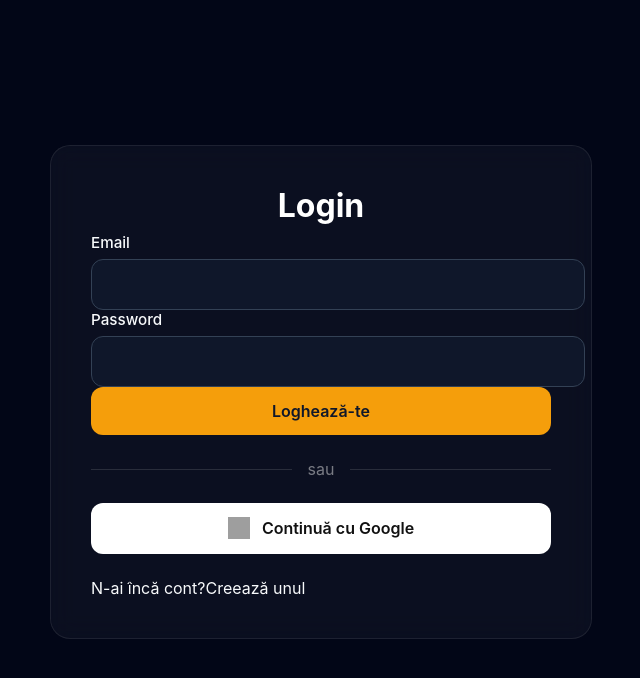
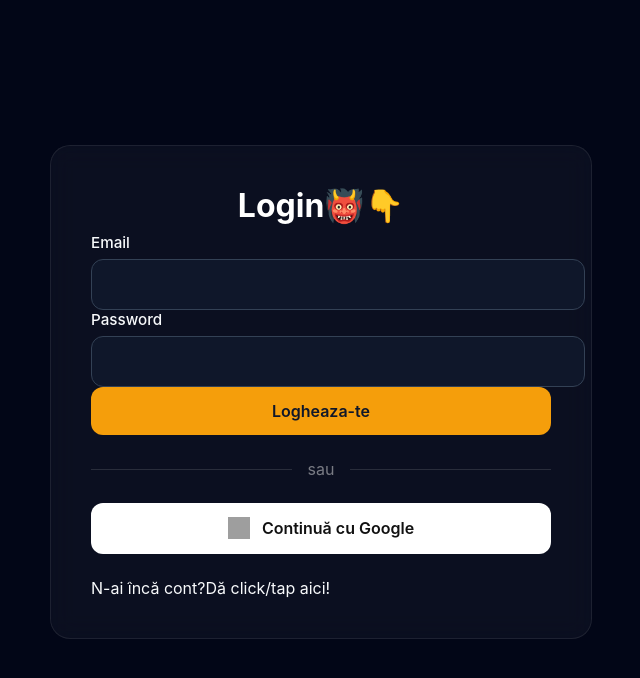
Before and after one commit to iRonic94/ii-predict, a React (Vite) app in the folder frontend/: page /login in a window 1280 px wide. Shown: the top 678 px of the page, without its empty margins (319-959 px from the left). Built offline with nearby package versions, Linux system fonts and the light colour scheme; no server answers; grey boxes are pictures that could not be loaded.

Commit message:
small change

```diff
--- a/frontend/src/pages/Login/Login.jsx
+++ b/frontend/src/pages/Login/Login.jsx
@@ -85,9 +85,8 @@ function Login() {
     return (
 
         <AuthLayout
-            title="Login"
+            title="Login👹👇"
         >
-
             <form
                 className="login-form"
                 onSubmit={handleSubmit}
@@ -122,9 +121,7 @@ function Login() {
                     fullWidth
                     disabled={loading}
                 >
-                    {loading
-                        ? 'Se autentifică...'
-                        : 'Loghează-te'}
+                    {loading ? 'Te loghez imediat...' : 'Logheaza-te'}
                 </Button>
 
             </form>
@@ -148,11 +145,9 @@ function Login() {
             </button>
 
             <p className="login-footer">
-
                 N-ai încă cont?
-
                 <Link to={ROUTES.REGISTER}>
-                    Creează unul
+                    Dă click/tap aici!
                 </Link>
 
             </p>
```
